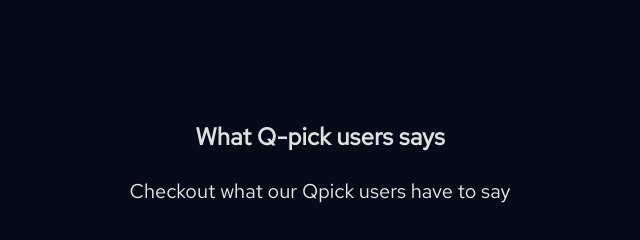
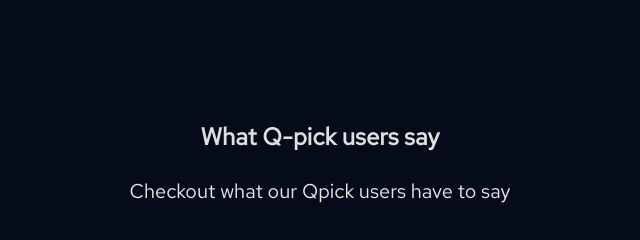
Before and after one commit to NafiurSiddiqui/Qpick_Landing-Page, a website built with Parcel: page index.html in a window 1280 px wide. Shown: the part 3820-4060 px from the top of the page, 320-960 px from the left. Built offline with nearby package versions, Linux system fonts and the light colour scheme; files whose address does not match are found by name.

Commit message:
html modified

```diff
--- a/index.html
+++ b/index.html
@@ -461,7 +461,7 @@
 
 			<section class="testimonial" id="testimonial">
 				<article class="testimonial__content">
-					<h1 class="testimonial__heading">What Q-pick users says</h1>
+					<h1 class="testimonial__heading">What Q-pick users say</h1>
 					<p class="sub-header">
 						Checkout what our Qpick users have to say
 					</p>
```
